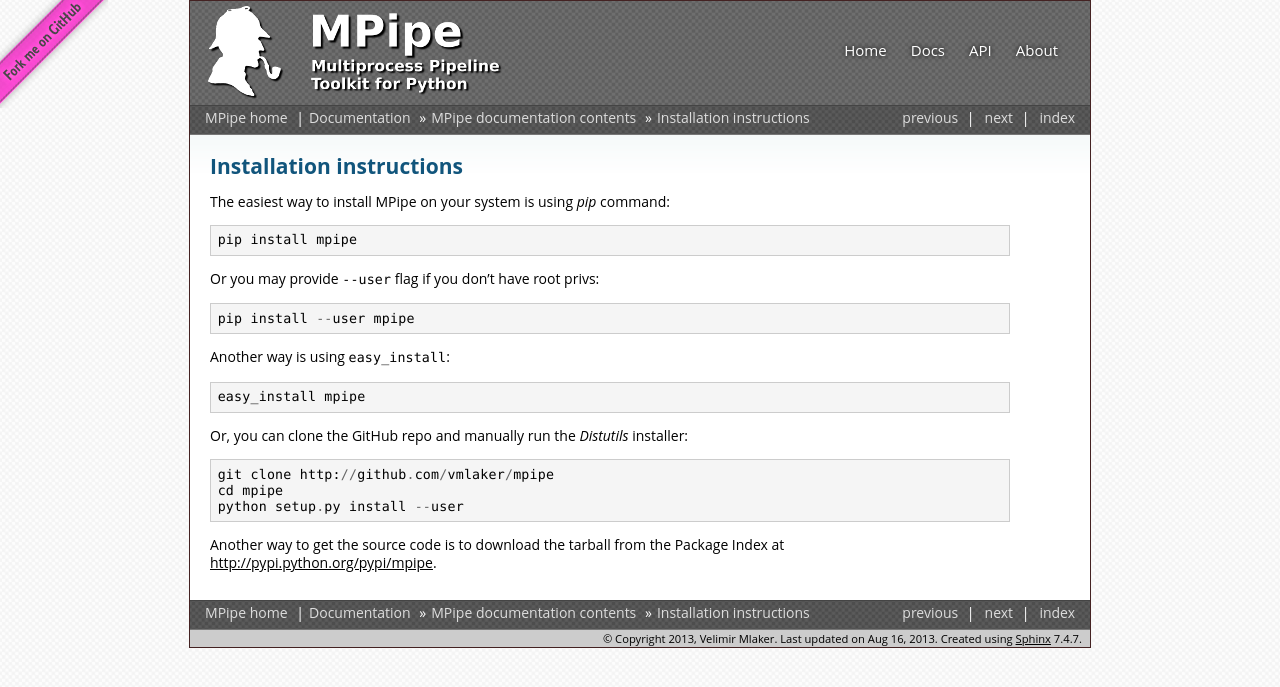
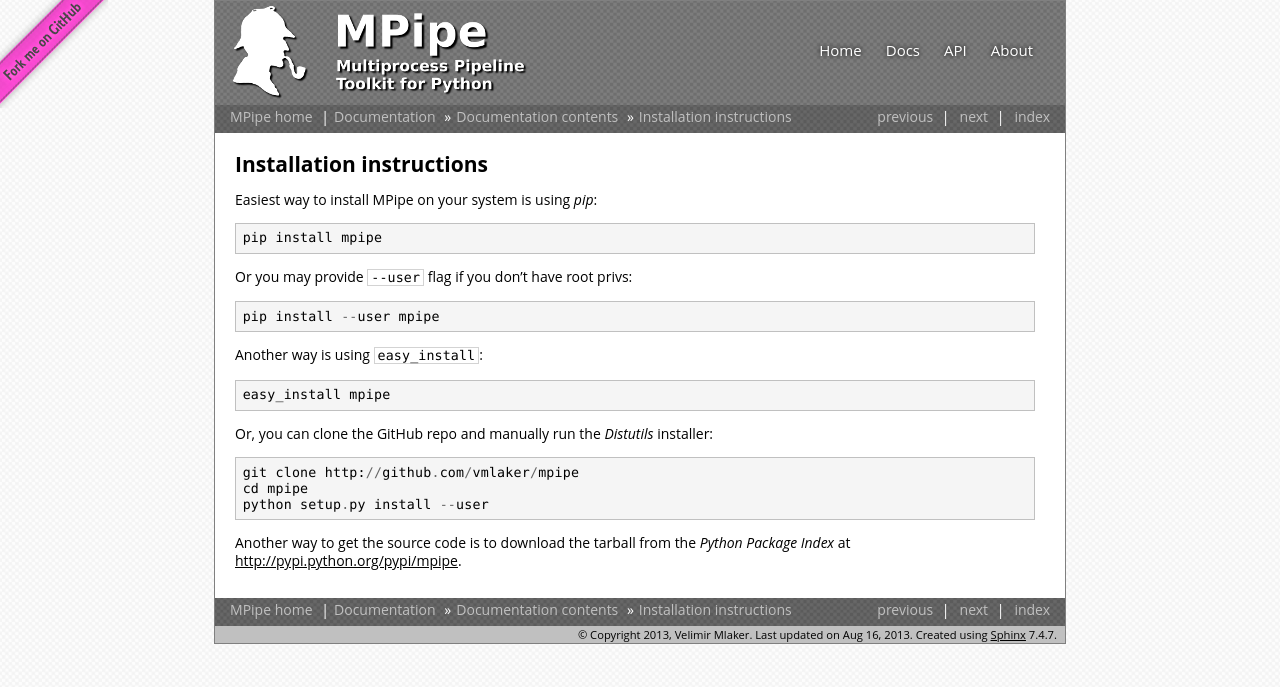
Before and after one commit to vmlaker/mpipe, a Sphinx documentation site: the page built from doc/source/download.rst, in a window 1280 px wide. Shown: the top 687 px of the page. Built offline with Sphinx 7.4.7, drawn with Linux system fonts in a browser that asks for light colours; formulas are drawn with MathJax 3.

Commit message:
Change styling, add minor clarifications, remove GitHub logo (replaced with ribbon.)

```diff
--- a/doc/source/_themes/mpipe/static/style.css
+++ b/doc/source/_themes/mpipe/static/style.css
@@ -23,14 +23,14 @@
     font-size: 14px;
 
     line-height: 130%;
-    text-align: center;
+
+    color: black;
+    border: 1px solid gray;
+    margin: 0 auto;
+
     background-image:  url(bodybg.png);
-    color: black;
-    padding: 0;
-    border: 1px solid #422;
-    margin: 0 auto;
-    min-width: 640px;
-    max-width: 900px;
+    min-width: 600px;
+    max-width: 850px;
 }
 
 .pageheader {
@@ -55,17 +55,13 @@
 
 .pageheader li a {
     border-radius: 1px;
-    padding: 1em 1em 1em 1em;
     padding: 8px 12px;
-    color: #f9f9f0;
-    color: #fff;
-    text-shadow: 0 0 5px rgba(0, 0, 0, 0.5);
+    color: white;
     text-shadow: 0 0 5px #000;
 }
 
 .pageheader li a:hover {
-    background-color: #f9f9f0;
-    background-color: #fff;
+    background-color: white;
     color: #0a507a;
     text-shadow: none;
 }
@@ -73,8 +69,6 @@
 div.document {
     background-color: white;
     text-align: left;
-    background-image: url(contents.png);
-    background-repeat: repeat-x;
 }
 
 div.bodywrapper {
@@ -98,8 +92,6 @@
 */
     color: white;
     height: 2em;
-    border-top: 1px solid #444;
-    border-bottom: 1px solid #777;
 }
 
 div.related ul li {
@@ -118,12 +110,11 @@
     margin: 0;
     padding: 0 5px 0 5px;
     line-height: 1.75em;
-    color: #ddd;
+    color: silver;
 }
 
 div.related ul li a:hover {
-    color: #3CA8E7;
-    color: #fff;
+    color: white;
 }
 
 div.sphinxsidebarwrapper {
@@ -151,7 +142,6 @@
 /*
     border: 1px solid #000000;
 */
-    background-color: #AFC1C4;
     background-color: #c0c0c0;
     max-width: 150px;
 }
@@ -177,8 +167,8 @@
 }
 
 div.footer {
-    background-color: #ccc;
-    color: #000;
+
+    background-color: silver;
     padding: 3px 8px 3px 0;
     clear: both;
     text-align: right;
@@ -187,17 +177,12 @@
 }
 
 div.footer a {
-    color: #000;
     text-decoration: underline;
 }
 
 .source-click-above {
     /* Use for link to source code file above the "literalinclude" directive. */
 
-    /*
-    border: 1px solid #422;
-    font-style: italic;
-    */
     margin-top: 0.2em;
     margin-bottom: -0.4em;
     text-align: right;
@@ -207,9 +192,7 @@
 
 .source-click-below {
     /* Use for link to source code file below the "literalinclude" directive. */
-    /*
-    font-style: italic;
-    */
+
     text-align: right;
     line-height: 0;
     margin-top: -0.55em;
@@ -228,8 +211,7 @@
 }
 
 a:hover {
-    color: #ff0000;
-    color: #777;
+    color: gray;
 }
 
 div.body a {
@@ -240,7 +222,6 @@
     margin: 0;
     padding: 0.7em 0 0.3em 0;
     font-size: 1.5em;
-    color: #11557C;
 }
 
 h2 {
@@ -272,7 +253,7 @@
 
 h1 a.anchor:hover, h2 a.anchor:hover, h3 a.anchor:hover, h4 a.anchor:hover,
 h5 a.anchor:hover, h6 a.anchor:hover {
-    color: #777;
+    color: gray;
     background-color: #eee;
 }
 
@@ -294,6 +275,8 @@
                  'Bitstream Vera Sans Mono', monospace;
     font-size: 0.95em;
     letter-spacing: 0.01em;
+    padding: 0 3px;
+    border: solid 1px lightgray;
 }
 
 tt {
@@ -312,14 +295,11 @@
 }
 
 a tt {
-    border: 0;
-    color: #868686;
-    color: #000;
+    color: black;
 }
 
 a tt:hover {
-    color: #2491CF;
-    color: #777;
+    color: gray;
 }
 
 pre {
@@ -329,8 +309,8 @@
     letter-spacing: 0.015em;
     line-height: 120%;
     padding: 0.5em;
-    border: 1px solid #ccc;
-    background-color: #f5f5f5;
+    border: 1px solid silver;
+    background-color: whitesmoke;
 }
 
 pre a {
@@ -429,24 +409,10 @@
 .searchtip {
     font-size: 90%;
     line-height: 100%;
-/*
-    max-width: 20%;
-*/
 }
 .search-input {
-/*
-    background-color: blue;
-*/
     max-width: 70%;
 }
 .search-go {
-/*
-    width: 1em;
-    background-color: orange;
-*/
     max-width: 20%;
 }
-
-
-
-/* The end. */
--- a/doc/source/docs.rst
+++ b/doc/source/docs.rst
@@ -1,7 +1,7 @@
 .. _docs:
 
-|NAME| documentation contents
-*****************************
+Documentation contents
+**********************
 
 .. Getting the code and installing it:
 
--- a/doc/source/download.rst
+++ b/doc/source/download.rst
@@ -3,7 +3,7 @@
 Installation instructions
 -------------------------
 
-The easiest way to install |NAME| on your system is using *pip* command:
+Easiest way to install |NAME| on your system is using *pip*:
 ::
 
   pip install mpipe
@@ -26,4 +26,4 @@
   python setup.py install --user
 
 Another way to get the source code is to download the tarball
-from the Package Index at http://pypi.python.org/pypi/mpipe.
+from the *Python Package Index* at http://pypi.python.org/pypi/mpipe.
```
Also changed, not shown: doc/source/about.rst (+0 -10 lines), doc/source/index.rst (+1 -14 lines), doc/source/_static/headerbg.png, doc/source/_static/mpipe.png, doc/source/_static/relbg.png.
